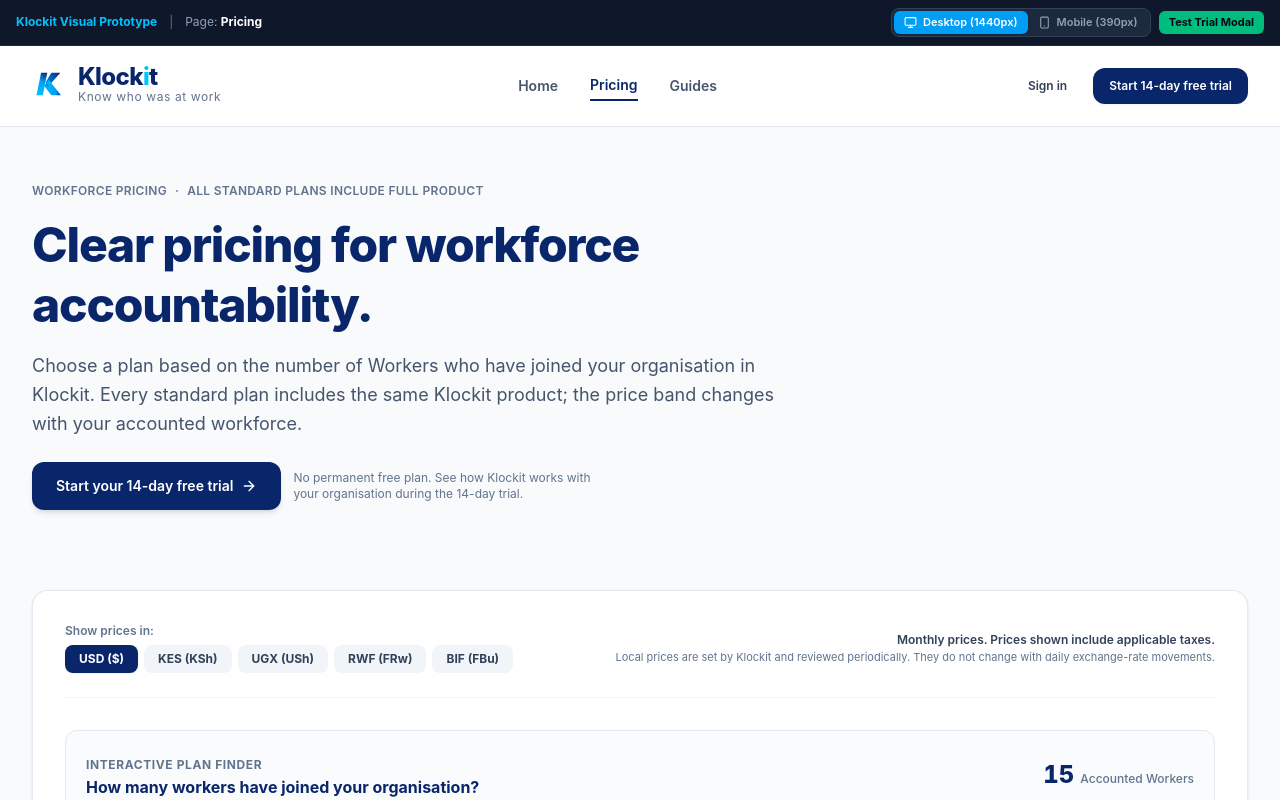
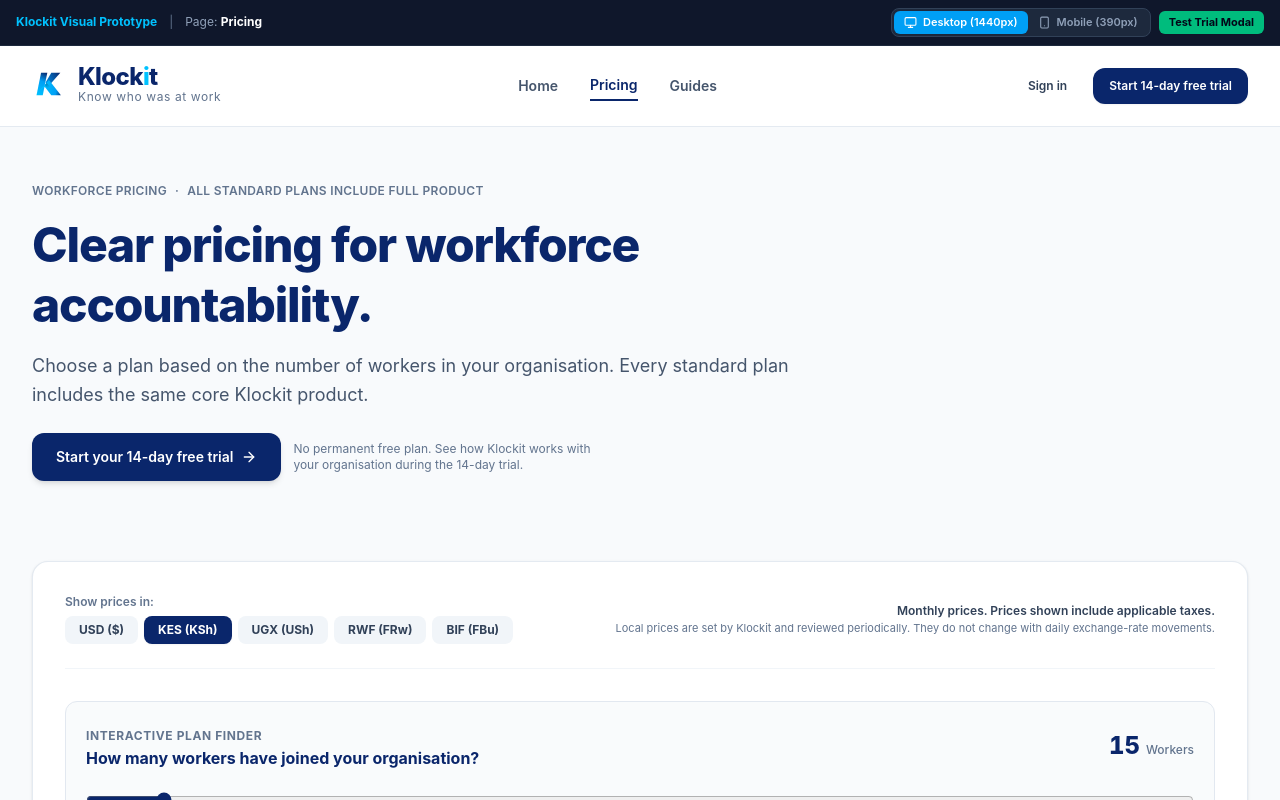
Before and after one commit to Fkenogo/klockit-web-prototype, a React (Vite) app: page / in a window 1280 px wide. Both pictures are taken after a click on the button "Pricing". Shown: the top 800 px of the page. Built offline with nearby package versions, Linux system fonts and the light colour scheme.

Commit message:
Align pricing language with customer terms

```diff
--- a/src/pages/PricingPage.tsx
+++ b/src/pages/PricingPage.tsx
@@ -29,7 +29,7 @@ export function PricingPage({
   onOpenTrialModal,
   onOpenContactModal,
 }: PricingPageProps) {
-  const [selectedCurrency, setSelectedCurrency] = useState<CurrencyCode>('USD');
+  const [selectedCurrency, setSelectedCurrency] = useState<CurrencyCode>('KES');
   const [selectedWorkers, setSelectedWorkers] = useState<number>(15);
 
   const currencyConfig = CURRENCIES[selectedCurrency];
@@ -64,7 +64,7 @@ export function PricingPage({
           </h1>
 
           <p className="text-lg text-slate-600 leading-relaxed">
-            Choose a plan based on the number of Workers who have joined your organisation in Klockit. Every standard plan includes the same Klockit product; the price band changes with your accounted workforce.
+            Choose a plan based on the number of workers in your organisation. Every standard plan includes the same core Klockit product.
           </p>
 
           <div className="pt-2 flex flex-col sm:flex-row items-stretch sm:items-center gap-3">
@@ -130,7 +130,7 @@ export function PricingPage({
                   {selectedWorkers}
                 </span>
                 <span className="text-xs font-medium text-slate-500 ml-1.5">
-                  Accounted Workers
+                  Workers
                 </span>
               </div>
             </div>
@@ -143,7 +143,7 @@ export function PricingPage({
               value={selectedWorkers}
               onChange={(e) => setSelectedWorkers(Number(e.target.value))}
               className="w-full accent-[#0A266B] cursor-pointer h-2 bg-slate-200 rounded-lg"
-              aria-label="Accounted workers slider"
+              aria-label="Number of workers slider"
             />
 
             {/* Live Recommendation Card */}
@@ -202,7 +202,7 @@ export function PricingPage({
                 <thead>
                   <tr className="bg-slate-50 border-b border-slate-200 text-slate-600 font-semibold">
                     <th className="py-3 px-4">Plan Name</th>
-                    <th className="py-3 px-4">Accounted Workers</th>
+                    <th className="py-3 px-4">Workers</th>
                     <th className="py-3 px-4 text-right">
                       Price in {CURRENCIES[selectedCurrency].label}
                     </th>
@@ -276,7 +276,7 @@ export function PricingPage({
             </div>
 
             <p className="text-xs text-slate-500">
-              Prices shown include applicable taxes. Standard subscriptions are invoiced and prepaid at the start of each subscription period.
+              Prices shown include applicable taxes. Subscriptions are prepaid before each period begins. You’ll receive a payment receipt and the date your next payment is due.
             </p>
           </div>
         </div>
@@ -292,7 +292,7 @@ export function PricingPage({
             The same Klockit product in every plan.
           </h2>
           <p className="text-sm text-slate-600 leading-relaxed">
-            All standard plans give your organisation the same core Klockit experience. Choose the band that matches your accounted workforce—higher tiers never lock out essential tools.
+            All standard plans give your organisation the same core Klockit experience. Choose the band that matches your team size—higher tiers never lock out essential tools.
           </p>
         </div>
 
@@ -346,7 +346,7 @@ export function PricingPage({
             <div className="p-3 bg-slate-50 rounded-xl border border-slate-200 text-xs text-slate-600 space-y-1">
               <strong className="text-slate-800">Over-band notice:</strong>
               <p>
-                If your accounted workforce exceeds your plan band, Klockit will notify your organisation. The new band takes effect from the next subscription period, so service is not interrupted immediately.
+                If your team size exceeds your plan band, Klockit will notify your organisation. The new band takes effect from the next subscription period, so service is not interrupted immediately.
               </p>
             </div>
           </div>
@@ -360,7 +360,7 @@ export function PricingPage({
               Know when your subscription is due.
             </h3>
             <p className="text-xs text-slate-600 leading-relaxed">
-              Standard subscriptions are invoiced and paid at the start of each subscription period. Subscriptions are prepaid before the period begins. Payment options include Mobile Money, cards and bank transfers; customers receive a receipt and next due date.
+              Subscriptions are prepaid before each period begins. Mobile Money, card and bank transfer payments will be available. You’ll receive a receipt and the date your next payment is due.
             </p>
             <div className="p-3 bg-sky-50/70 rounded-xl border border-sky-100 text-xs text-slate-700 space-y-1">
               <strong className="text-[#0A266B]">Pilot payment note:</strong>
@@ -383,7 +383,7 @@ export function PricingPage({
               Need a different arrangement?
             </h3>
             <p className="text-xs sm:text-sm text-slate-200 leading-relaxed">
-              Custom is for organisations with 200 or more accounted Workers, and for non-standard or fixed-duration needs at any workforce size—including construction projects, events, and seasonal operations. Custom arrangements include dedicated human assistance to agree an appropriate setup.
+              Custom plans are available for organisations with 200 or more workers, and for fixed-duration needs such as construction projects, events and seasonal operations.
             </p>
           </div>
 
@@ -413,7 +413,7 @@ export function PricingPage({
               Do different standard plans include different features?
             </h4>
             <p className="text-xs text-slate-600 leading-relaxed">
-              No. Every standard plan includes the exact same Klockit product. The price is based solely on the number of Accounted Workers who have joined your organisation.
+              No. Every standard plan includes the exact same Klockit product. The price is based solely on the number of Workers who have joined your organisation.
             </p>
           </div>
 
@@ -431,7 +431,7 @@ export function PricingPage({
               Does adding another Site change my price?
             </h4>
             <p className="text-xs text-slate-600 leading-relaxed">
-              No. Standard pricing is based strictly on Accounted Workers, not the number of Sites. You can add offices, workshops, project locations, or field points freely.
+              No. Standard pricing is based strictly on Workers, not the number of Sites. You can add offices, workshops, project locations, or field points freely.
             </p>
           </div>
 
@@ -449,7 +449,7 @@ export function PricingPage({
               Does every Worker need a smartphone?
             </h4>
             <p className="text-xs text-slate-600 leading-relaxed">
-              No. Workers can use their individual Klockit QR card at an organisation-controlled shared workplace device to record arrival and departure (planned launch capability). Workers with smartphones can scan the Site QR poster directly.
+              There are two attendance methods: QR code and Manual Worker Ref. For QR, workers can scan the Site QR with their phone or use a shared Site device to scan their Worker QR. For Manual Worker Ref, they can enter their Ref on their phone (which needs approval) or on a shared Site device (no approval needed).
             </p>
           </div>
         </div>
```
